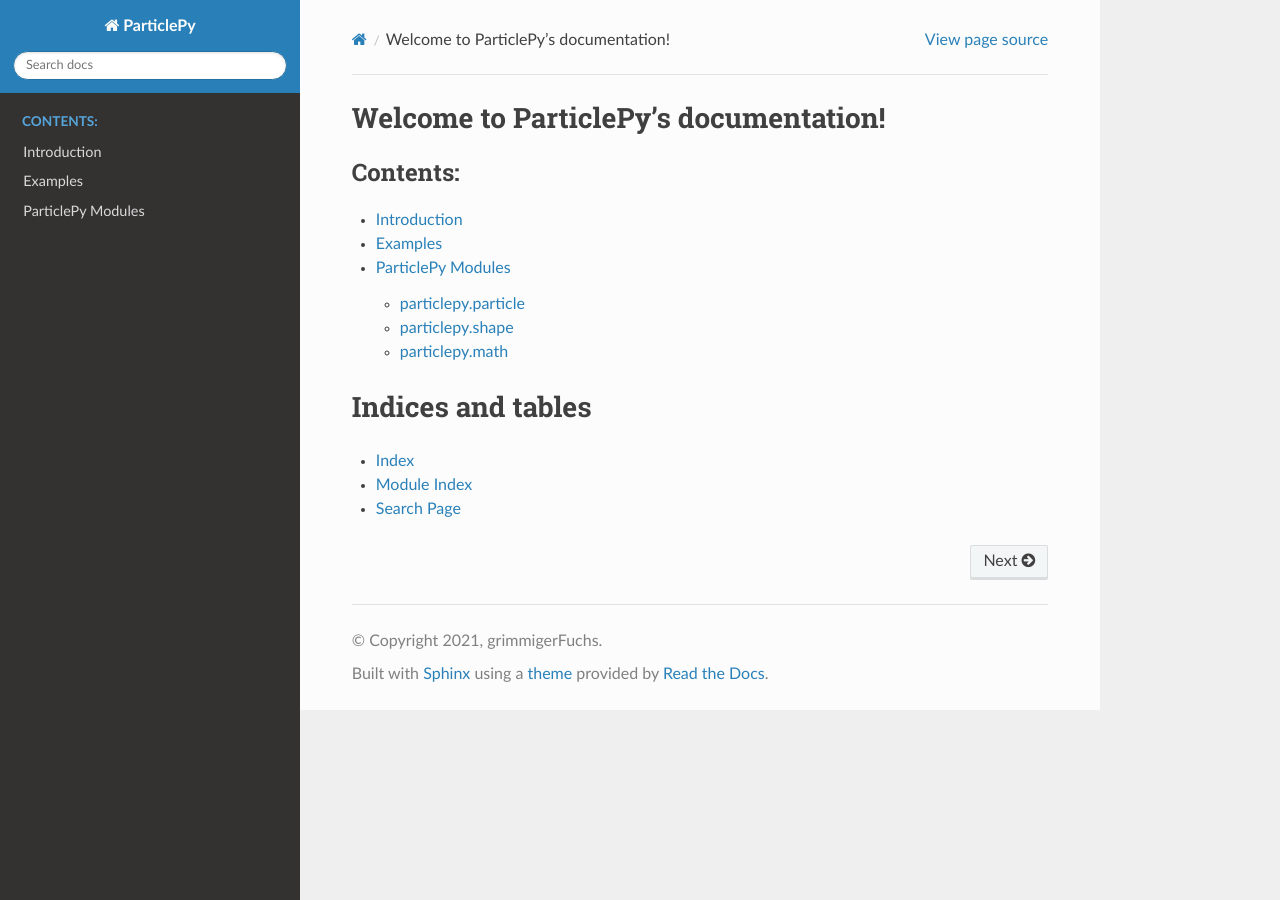
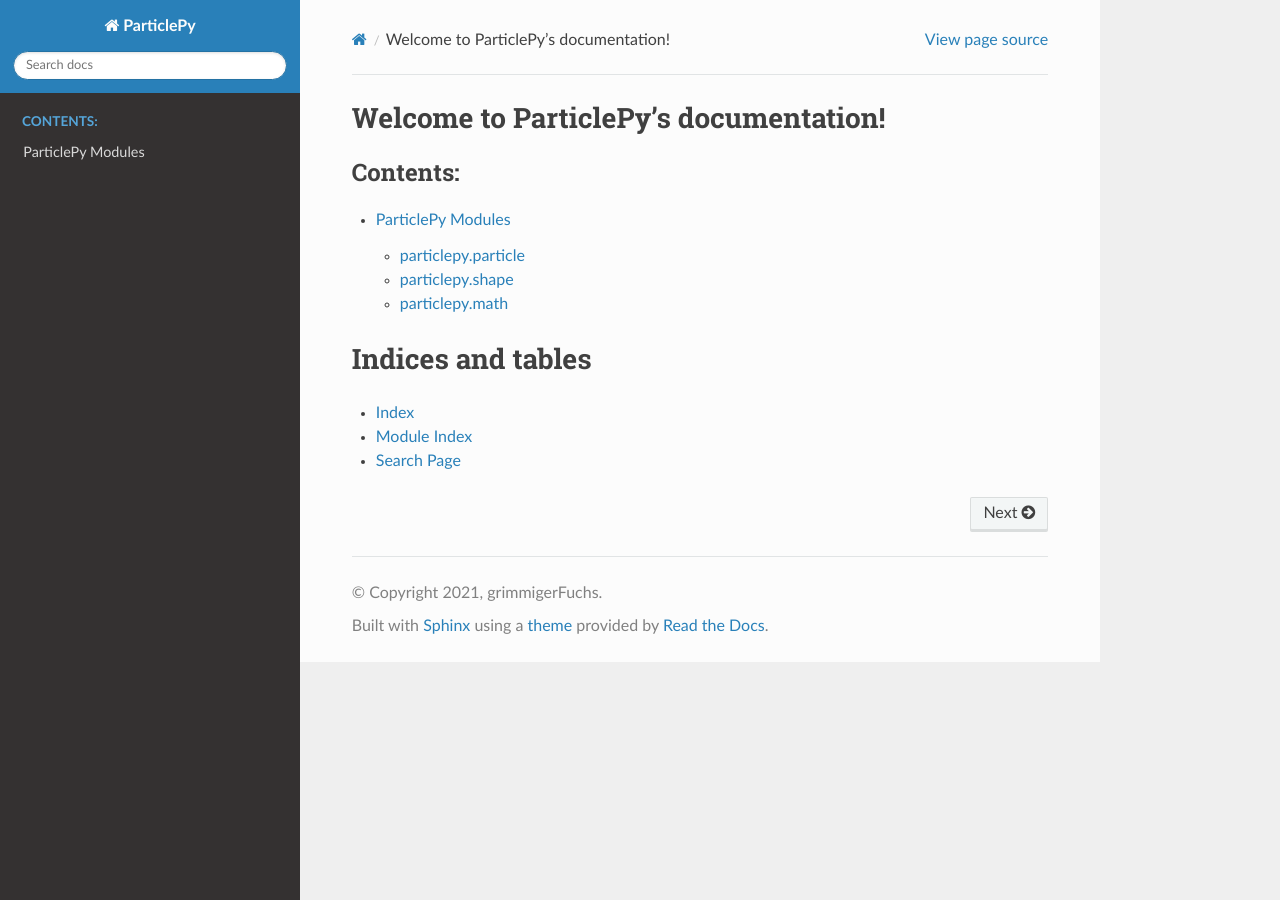
Before and after one commit to grimmigerFuchs/ParticlePy, a Sphinx documentation site: the page built from docs/index.rst, in a window 1280 px wide. Built offline with Sphinx 7.4.7 and the Read the Docs theme 2.0.0, drawn with Linux system fonts in a browser that asks for light colours.

Commit message:
Updated docs

```diff
--- a/docs/examples/index.rst
+++ /dev/null
@@ -1,4 +0,0 @@
-Examples
---------
-
-This is going to be added shortly.
--- a/docs/index.rst
+++ b/docs/index.rst
@@ -10,8 +10,6 @@
    :maxdepth: 2
    :caption: Contents:
 
-   introduction/index
-   examples/index
    modules/index
 
 
--- a/docs/introduction/index.rst
+++ /dev/null
@@ -1,4 +0,0 @@
-Introduction
-------------
-
-This is going to be added shortly.
```
